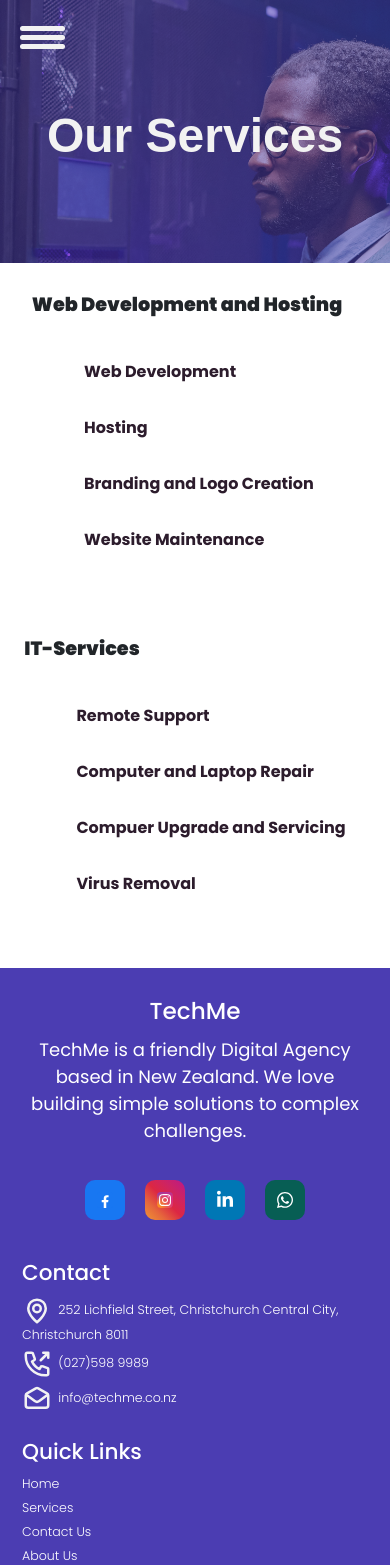
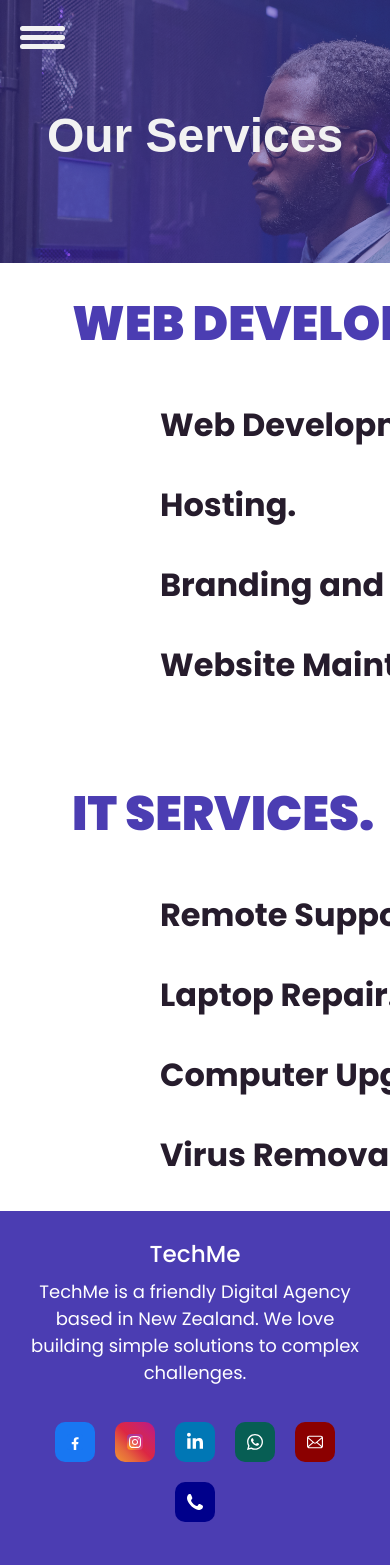
Before and after one commit to baayesh/TechMe, a React (Create React App) app: page /services in a window 390 px wide. Shown: the top 1565 px of the page. Built offline with nearby package versions, Linux system fonts and the light colour scheme; a web font is replaced by a local one.

Commit message:
add icons to the footer

```diff
--- a/src/App.js
+++ b/src/App.js
@@ -74,6 +74,7 @@ function App() {
           <Service
             para='We specialise in creating custom websites that cater to your unique requirements, whether you need a simple informational site or a complex e-commerce platform. Our team collaborates closely with you to design and develop a professional, user-friendly website that reflects your brand identity and engages your audience effectively.
             '
+            highlightedText={'Our'}
             backgroundImage={"indser-web-dev"}
           />
           <Footer />
--- a/src/components/AboutUS/SocialMedia.jsx
+++ b/src/components/AboutUS/SocialMedia.jsx
@@ -6,7 +6,6 @@ const SocialMedia = () => {
     <div>
       {/* Start of Social Media */}
       <div className="row justify-content-center">
-
         <div class="social-card row">
           {/* Facebook */}
           <button class="Btn facebook">
@@ -113,6 +112,80 @@ const SocialMedia = () => {
             </span>
             <span class="BG"></span>
           </button>
+
+          {/* Email */}
+          <button class="Btn email">
+            <span class="svgContainer">
+              <svg
+                height="800px"
+                width="800px"
+                fill="white"
+                version="1.1"
+                id="_x32_"
+                xmlns="http://www.w3.org/2000/svg"
+                viewBox="0 0 512 512"
+              >
+                <style type="text/css"></style>
+                <g>
+                  <path
+                    class="st0"
+                    d="M510.678,112.275c-2.308-11.626-7.463-22.265-14.662-31.054c-1.518-1.915-3.104-3.63-4.823-5.345
+		c-12.755-12.818-30.657-20.814-50.214-20.814H71.021c-19.557,0-37.395,7.996-50.21,20.814c-1.715,1.715-3.301,3.43-4.823,5.345
+		C8.785,90.009,3.63,100.649,1.386,112.275C0.464,116.762,0,121.399,0,126.087V385.92c0,9.968,2.114,19.55,5.884,28.203
+		c3.497,8.26,8.653,15.734,14.926,22.001c1.59,1.586,3.169,3.044,4.892,4.494c12.286,10.175,28.145,16.32,45.319,16.32h369.958
+		c17.18,0,33.108-6.145,45.323-16.384c1.718-1.386,3.305-2.844,4.891-4.43c6.27-6.267,11.425-13.741,14.994-22.001v-0.064
+		c3.769-8.653,5.812-18.171,5.812-28.138V126.087C512,121.399,511.543,116.762,510.678,112.275z M46.509,101.571
+		c6.345-6.338,14.866-10.175,24.512-10.175h369.958c9.646,0,18.242,3.837,24.512,10.175c1.122,1.129,2.179,2.387,3.112,3.637
+		L274.696,274.203c-5.348,4.687-11.954,7.002-18.696,7.002c-6.674,0-13.276-2.315-18.695-7.002L43.472,105.136
+		C44.33,103.886,45.387,102.7,46.509,101.571z M36.334,385.92V142.735L176.658,265.15L36.405,387.435
+		C36.334,386.971,36.334,386.449,36.334,385.92z M440.979,420.597H71.021c-6.281,0-12.158-1.651-17.174-4.552l147.978-128.959
+		l13.815,12.018c11.561,10.046,26.028,15.134,40.36,15.134c14.406,0,28.872-5.088,40.432-15.134l13.808-12.018l147.92,128.959
+		C453.137,418.946,447.26,420.597,440.979,420.597z M475.666,385.92c0,0.529,0,1.051-0.068,1.515L335.346,265.221L475.666,142.8
+		V385.92z"
+                  />
+                </g>
+              </svg>
+            </span>
+            <span class="BG"></span>
+          </button>
+
+          {/* Call */}
+
+          <button class="Btn mobile">
+            <span class="svgContainer">
+              <svg
+                width="800px"
+                height="800px"
+                viewBox="0 0 15 15"
+                version="1.1"
+
+              >
+                <defs></defs>
+                <g
+                  id="Page-1"
+                  stroke="none"
+                  stroke-width="1"
+                  fill="none"
+                  fill-rule="evenodd"
+                >
+                  <g
+                    id="Dribbble-Light-Preview"
+                    transform="translate(-103.000000, -7321.000000)"
+                    fill="white"
+                  >
+                    <g id="icons" transform="translate(56.000000, 160.000000)">
+                      <path
+                        d="M61.7302966,7173.99596 C61.2672966,7175.40296 59.4532966,7176.10496 58.1572966,7175.98796 C56.3872966,7175.82796 54.4612966,7174.88896 52.9992966,7173.85496 C50.8502966,7172.33496 48.8372966,7169.98396 47.6642966,7167.48896 C46.8352966,7165.72596 46.6492966,7163.55796 47.8822966,7161.95096 C48.3382966,7161.35696 48.8312966,7161.03996 49.5722966,7161.00296 C50.6002966,7160.95296 50.7442966,7161.54096 51.0972966,7162.45696 C51.3602966,7163.14196 51.7112966,7163.84096 51.9072966,7164.55096 C52.2742966,7165.87596 50.9912966,7165.93096 50.8292966,7167.01396 C50.7282966,7167.69696 51.5562966,7168.61296 51.9302966,7169.09996 C52.6632966,7170.05396 53.5442966,7170.87696 54.5382966,7171.50296 C55.1072966,7171.86196 56.0262966,7172.50896 56.6782966,7172.15196 C57.6822966,7171.60196 57.5872966,7169.90896 58.9912966,7170.48196 C59.7182966,7170.77796 60.4222966,7171.20496 61.1162966,7171.57896 C62.1892966,7172.15596 62.1392966,7172.75396 61.7302966,7173.99596 C61.4242966,7174.92396 62.0362966,7173.06796 61.7302966,7173.99596"
+                        id="call-[#192]"
+                      ></path>
+                    </g>
+                  </g>
+                </g>
+              </svg>
+            </span>
+            <span class="BG"></span>
+          </button>
+
           {/* LinkedIn */}
           {/* Discord */}
           {/* <button class="Btn discord">
--- a/src/components/AboutUS/Styles/SociakMedia.css
+++ b/src/components/AboutUS/Styles/SociakMedia.css
@@ -75,6 +75,14 @@
     background: #7289da;
   }
 
+  .email .BG{
+    background: darkred;
+  }
+
+  .mobile .BG{
+    background: darkblue;
+  }
+
   .instagram .BG {
     background: linear-gradient(
       45deg,
--- a/src/components/Navigation/Navigation.jsx
+++ b/src/components/Navigation/Navigation.jsx
@@ -94,7 +94,7 @@ function Navigation() {
                     <Link className="link ps-2 pe-2" to="/">
                       TECH<span>ME</span>
                     </Link>
-                    <Link className="link ps-2 pe-2" to="/coming-soon">
+                    <Link className="link ps-2 pe-2" to="/services">
                       Services
                     </Link>
                     <Link className="link ps-2 pe-2" to="/contact-us">
--- a/src/pages/Services Main/Services/Services.css
+++ b/src/pages/Services Main/Services/Services.css
@@ -1,241 +1,87 @@
-.ser-web {
-  /* Colors */
-  /* border: 5px solid green; */
-  /* Behavior */
+.ser-mdiv {
   display: flex;
-  align-items: center;
-  justify-content: start;
-  /* Spacing and sizes */
-  margin: 2em;
-  gap: 5em;
+
+  margin-top: 2em;
+}
+/* Left column */
+.ser-left {
+  /* flex: 1.7; */
 }
 
-.ser-titles {
-  /* Colors */
-  /* border: 5px solid gold; */
+.ser-web-mdiv h2 {
+  font-family: Poppins, sans-serif;
+  font-size: 3rem;
+  font-weight: 900;
+  color: #4b3db2;
 
-  /* Behavior */
-  display: flex;
-  flex-direction: column;
-  align-items: flex-start;
-  /* Spacing and sizes */
-  margin-left: 1rem;
-}
-.ser-individual-service {
-  /* Behavior */
-  position: absolute;
-  justify-content: end;
-  margin-right: 0;
-  /* Colors */
-  /* border: 5px dashed red; */
-  border-radius: 20px;
-  box-shadow: 0 4px 8px 0 rgba(0, 0, 0, 0.2), 0 6px 20px 0 rgba(0, 0, 0, 0.19);
-  background-color: 	rgb(75, 61, 178,0.3);
-  /* Spacinng and sizes */
-  max-width: 35em;
-  width: 50%;
-  min-width: none;
-  padding: 2em;
-  margin-left: 50em;
+  white-space: nowrap;
+
+  margin: 0em 0em 1em 1.5em;
+  text-align: left;
 }
 
-.ser-individual-service p {
-  /* Colors  */
-  /* border: 3px dashed black; */
-  /* Fonts */
-  font-family: Poppins, sans-serif;
-  font-weight: 500;
-  /* Spaces and sizes */
-  margin: 0;
-}
-
-.ser-individual-service span {
-  /* Colors  */
-  /* border: 3px dashed blue; */
-  /* Fonts */
-  font-family: Poppins, sans-serif;
-  font-weight: 300;
-  color: #2c1c2c;
-}
-
-.ser-web h1 {
-  /* colors */
-  /* border: 5px dashed; */
-  /* Fonts */
-  font-family: Poppins, sans-serif;
-  font-weight: 900;
-  font-size: 3rem;
-  /* Spacing and Sizes */
-  margin-left: 1em;
-  margin-bottom: 0;
-  padding: 0.2em;
-  margin-top: 0.5em;
-}
-
-.ser-web-services {
-  /* colors */
-  /* border: 4px solid red; */
-  /* Behavior  */
-  display: flex;
-  flex-direction: column;
-  align-items: flex-start;
-
-  /* Fonts */
-  font-family: Poppins, sans-serif;
-  font-size: 2rem;
-  color: #2c1c2c;
-  /* Spaces and sizes */
-  /* margin-left: auto; */
-  margin-top: 1em;
-  margin-bottom: 1em;
-  margin-left: 5em;
-}
-.link-web {
-  /* colors */
-  /* border: 3px dashed red; */
-  /* Fonts */
+.ser-web-mdiv p {
   font-family: Poppins, sans-serif;
   font-size: 2rem;
   font-weight: 700;
-  color: #2c1c2c;
-  /* Sizes and spacing */
-  padding: 0.5em;
-  text-align: start;
-}
-.ser-web-services Link {
-  color: #2c1c2c;
+  color: #261c2c;
+
+  text-align: left;
+  margin: 0em 0em 1em 5em;
+  transition: all 0.2s ease-in-out;
 }
 
-/* Responsive */
-@media (max-width: 1500px) {
-  .ser-web h1 {
-    /* fonts   */
-    font-size: 2rem;
-  }
-  .link-web {
-    /* font */
-    font-size: 1.5rem;
-    /* Spacing and sizes */
-  }
-  .ser-individual-service {
-    /* sizes and spacing */
-    max-width: 30em;
-    width: 40%;
-    min-width: none;
-    padding: 1em;
-    margin-left: 40em;
-  }
+.ser-web-mdiv p:hover {
+  color: #4b3db2;
+  transform: scale(1.1, 1.2);
 }
-@media (max-width: 1200px) {
-  .ser-web h1 {
-    /* fonts */
-    font-size: 1.5rem;
-  }
-  .link-web {
-    /* font */
-    font-size: 1rem;
-  }
 
-  .link-web {
-    /* font */
-    font-size: 1.2rem;
-    /* Spacing and sizes */
-  }
-  .ser-individual-service {
-    /* sizes and spacing */
-    width: 35%;
-    min-width: 15rem;
-    min-width: none;
-    padding: 1em;
-    margin-left: 35em;
-  }
+.ser-it-mdiv h2 {
+  font-family: Poppins, sans-serif;
+  font-size: 3rem;
+  font-weight: 900;
+  color: #4b3db2;
 
-  .ser-individual-service p {
-    font-size: 0.8rem;
-  }
-  .ser-individual-service span {
-    font-size: 0.8rem;
-  }
+  margin: 2em 0em 1em 1.5em;
+  text-align: left;
 }
-@media (max-width: 992px) {
-  .ser-web {
-    margin: 1em;
-  }
-  .ser-titles {
-    margin-left: 0;
-  }
-  .ser-web-services {
-    margin-left: 3rem;
-  }
-  .ser-web h1 {
-    /* fonts */
-    font-size: 1.2rem;
-  }
-  .link-web {
-    /* font */
-    font-size: 1rem;
-  }
 
+.ser-it-mdiv p {
+  font-family: Poppins, sans-serif;
+  font-size: 2rem;
+  font-weight: 700;
+  color: #261c2c;
 
-  .ser-individual-service {
-    /* sizes and spacing */
-    max-width: 30em;
-    width: 30%;
-    min-width: 10rem;
-    min-width: none;
-    padding: 1em;
-    margin-left: 26em;
-  }
+  text-align: left;
+  margin: 0em 0em 1em 5em;
+  transition: transform 0.2s ease-in-out;
+}
 
-  .ser-individual-service p {
-    font-size: 0.7rem;
-  }
-  .ser-individual-service span {
-    font-size: 0.7rem;
-  }
+.ser-it-mdiv p:hover {
+  color: #4b3db2;
+  transform: scale(1.1, 1.2);
 }
-@media (max-width: 768px) {
-  .ser-individual-service{
-    /* Behavior  */
-    display: none;
-  }
+/* right column */
 
-  .ser-web h1 {
-    /* fonts */
-    font-size: 1.5rem;
-  }
-  .link-web {
-    /* font */
-    font-size: 1.2rem;
-  }
+.ser-right {
+  flex: 1;
+  flex-direction: column;
+  width: 100%;
+}
 
+.ser-slider-img {
+  display: flex;
+  justify-content: center;
+  align-items: center;
+
+  margin: 5em 2em 5em 5em;
 }
-@media (max-width: 552px) {
-  .ser-web{
-    margin-left: 0;
-    /* Behaviors */
-    justify-content: center;
-  }
 
-  .ser-web h1 {
-    /* Sizes and spacing */
-    margin-left: 0;
-    text-align: center;
-    /* fonts */
-
-  }
+.ser-slider-img img {
+  border-radius: 5em;
+  width: auto;
+  height: auto;
+  box-shadow: 1px 1px 70px 10px #4b3db2;
+  padding: 0.5em 0.5em;
+  background-color: #4b3db2;
 }
-@media (max-width: 460px) {
-  .ser-web h1{
-    /* fonts */
-    font-size: 1.2rem;
-  }
-
-  .link-web{
-    /* font */
-    font-size: 1rem;
-  }
-
-}
-@media (max-width: 320px) {
-}
--- a/src/pages/Services Main/Services/Services.jsx
+++ b/src/pages/Services Main/Services/Services.jsx
@@ -1,104 +1,50 @@
 import React from "react";
 import "./Services.css";
 import { Link } from "react-router-dom";
-import { useState } from "react";
+import Slider from "react-slick";
+import "slick-carousel/slick/slick.css";
+import "slick-carousel/slick/slick-theme.css";
+import web2Img from "../../../Assets/Our Services/Slider/img1.png";
 
 const ServicesMain = () => {
-  // web development handler
-  const [content, setContent] = useState("Intial content");
-
-  const webDevelopment = "Web development content";
-  const hosting = "Hosting content";
-  const brandingAndLogoCreation = "Branding and Logo Creation content";
-  const websiteMaintenance = "Website Maintenance content";
-
-  // Handlers
-  const handleWebDevelopment = () => {
-    setContent(webDevelopment);
+  const settings = {
+    dots: false,
+    fade: true,
+    infinite: true,
+    autoplay: true,
+    autoplaySpeed: 2000,
+    speed: 5000,
+    slidesToShow: 1,
+    slidesToScroll: 1,
+    arrows: false,
   };
-  const handleHosting = () => {
-    setContent(hosting);
-  };
-  const handleBrandingAndLogoCreation = () => {
-    setContent(brandingAndLogoCreation);
-  };
-  const handleMaintenance = () => {
-    setContent(websiteMaintenance);
-  };
-
-  // It service handler
-  const [contentIT, setContentIT] = useState("Intial content");
-
-  // Handlers
-  const handleRemoteSupport = () => {
-    setContentIT("Remote Support content");
-  };
-  const handleComputerAndLaptopepairs = () => {
-    setContentIT("Computer and Laptop repairs content");
-  };
-  const handleComputerUpgradeAndServicing = () => {
-    setContentIT("Computer Upgrade and Servicing content");
-  };
-
-  const handleComputerVirusRemoval = () => {
-    setContentIT("Computer Virus Removal content");
-  };
-
   return (
     <div className="ser-mdiv">
-      <div className="ser-web">
-        <div className="ser-titles">
-          <h1>Web&nbsp;Development&nbsp;and&nbsp;Hosting</h1>
-          <div className="ser-web-services">
-            <p className="link-web" onClick={handleWebDevelopment}>
-              Web Development
-            </p>
-            <p className="link-web" onClick={handleHosting}>
-              Hosting
-            </p>
-            <p className="link-web" onClick={handleBrandingAndLogoCreation}>
-              Branding and Logo Creation
-            </p>
-            <p className="link-web" onClick={handleMaintenance}>
-              Website Maintenance
-            </p>
-          </div>
+      <div className="ser-left">
+        <div className="ser-web-mdiv">
+          <h2>WEB DEVELOPMENT AND HOSTING.</h2>
+          <p>Web Development.</p>
+          <p>Hosting.</p>
+          <p>Branding and Logo Creation.</p>
+          <p>Website Maintenance.</p>
         </div>
-        <div className="ser-individual-service">
-          <p>{content}</p>
-          <Link to="/coming-soon">
-            <p>
-              <span>See More</span>
-            </p>
-          </Link>
+        <div className="ser-it-mdiv">
+          <h2>IT SERVICES.</h2>
+          <p>Remote Support.</p>
+          <p>Laptop Repair.</p>
+          <p>Computer Upgrade and Servicing.</p>
+          <p>Virus Removal.</p>
         </div>
       </div>
-      <div className="ser-web">
-        <div className="ser-titles">
-          <h1>IT-Services</h1>
-          <div className="ser-web-services">
-            <p className="link-web" onClick={handleRemoteSupport}>
-              Remote Support
-            </p>
-            <p className="link-web" onClick={handleComputerAndLaptopepairs}>
-              Computer and Laptop Repair
-            </p>
-            <p className="link-web" onClick={handleComputerUpgradeAndServicing}>
-              Compuer Upgrade and Servicing
-            </p>
-            <p className="link-web" onClick={handleComputerVirusRemoval}>
-              Virus Removal
-            </p>
+      <div className="ser-right">
+        <Slider {...settings}>
+          <div className="ser-slider-img">
+            <img src={web2Img} alt="" />
           </div>
-        </div>
-        <div className="ser-individual-service ">
-          <p>{contentIT}</p>
-          <Link to="/web-development">
-            <p>
-              <span>See More</span>
-            </p>
-          </Link>
-        </div>
+          <div className="ser-slider-img">
+            <img src={web2Img} alt="" />
+          </div>
+        </Slider>
       </div>
     </div>
   );
```
Also changed, not shown: src/pages/Individual Services/Service Template/Service.css (+9 -0 lines), src/pages/Individual Services/Service Template/Service.jsx (+28 -2 lines), src/Assets/Home/CustomerReviews/Gemi_Teas.png, src/Assets/Our Services/Slider/img1.png (added).
